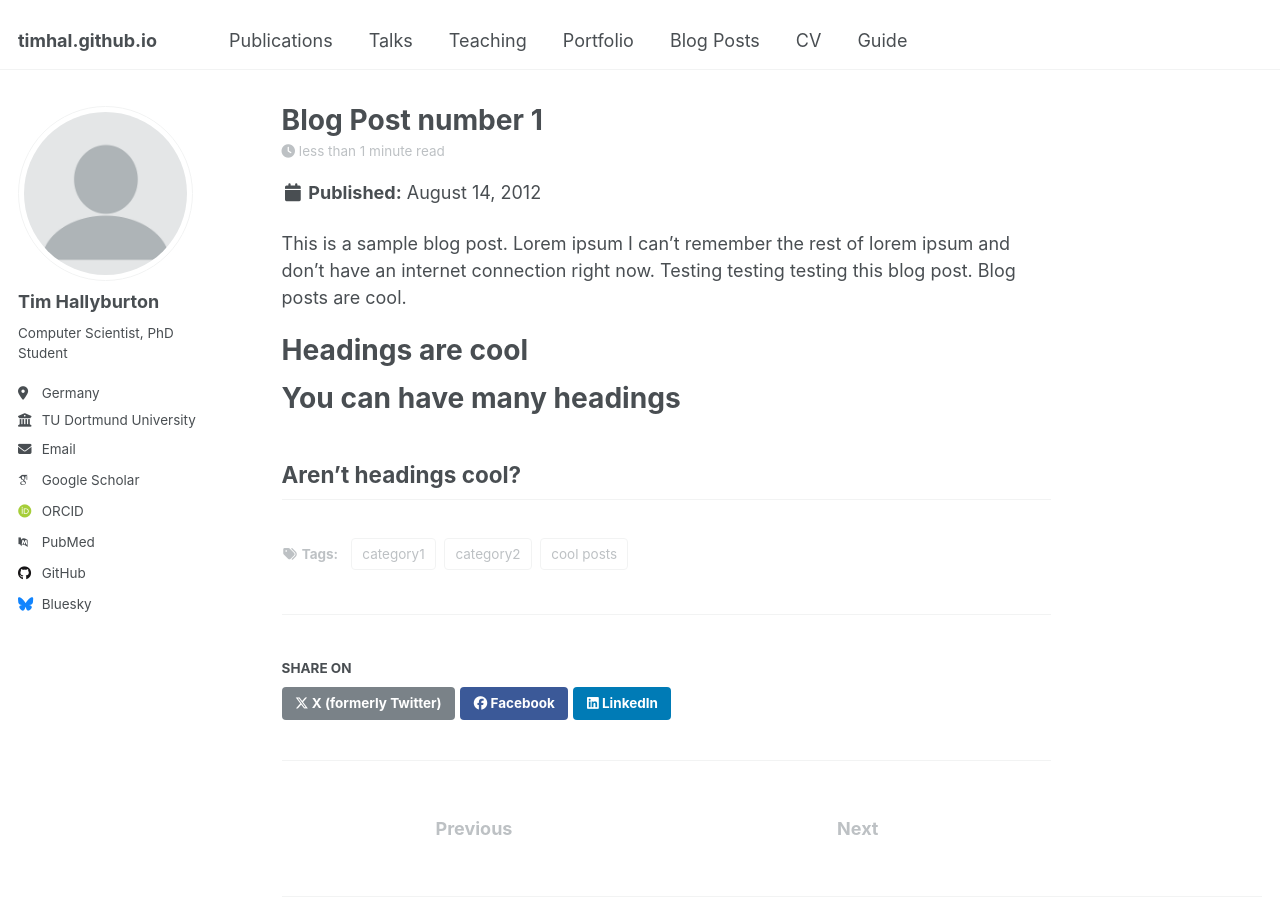
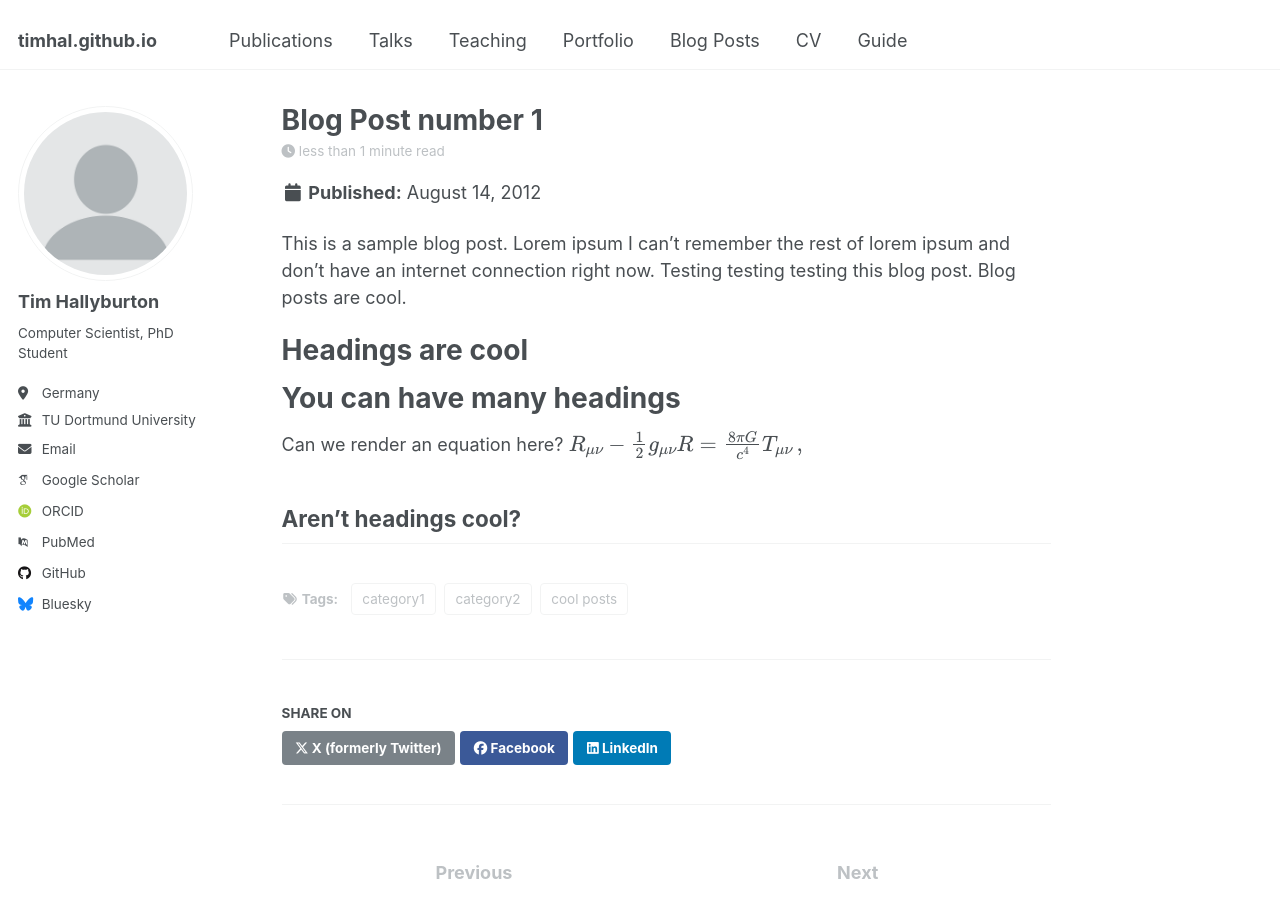
Before and after one commit to TimHal/TimHal.github.io, a Jekyll site: the page built from _posts/2012-08-14-blog-post-1.md, in a window 1280 px wide and 900 px high. Built offline with Jekyll 4.4.1, drawn with Linux system fonts in a browser that asks for light colours; some web fonts are replaced.

Commit message:
test: rendering latex test

```diff
--- a/_posts/2012-08-14-blog-post-1.md
+++ b/_posts/2012-08-14-blog-post-1.md
@@ -1,5 +1,5 @@
 ---
-title: 'Blog Post number 1'
+title: "Blog Post number 1"
 date: 2012-08-14
 permalink: /posts/2012/08/blog-post-1/
 tags:
@@ -10,11 +10,11 @@ tags:
 
 This is a sample blog post. Lorem ipsum I can't remember the rest of lorem ipsum and don't have an internet connection right now. Testing testing testing this blog post. Blog posts are cool.
 
-Headings are cool
-======
+# Headings are cool
 
-You can have many headings
-======
+# You can have many headings
 
-Aren't headings cool?
-------
+Can we render an equation here?
+$$R_{\mu\nu}-\frac{1}{2}g_{\mu\nu}R=\frac{8\pi G}{c^4} T_{\mu\nu}\,,$$
+
+## Aren't headings cool?
```
